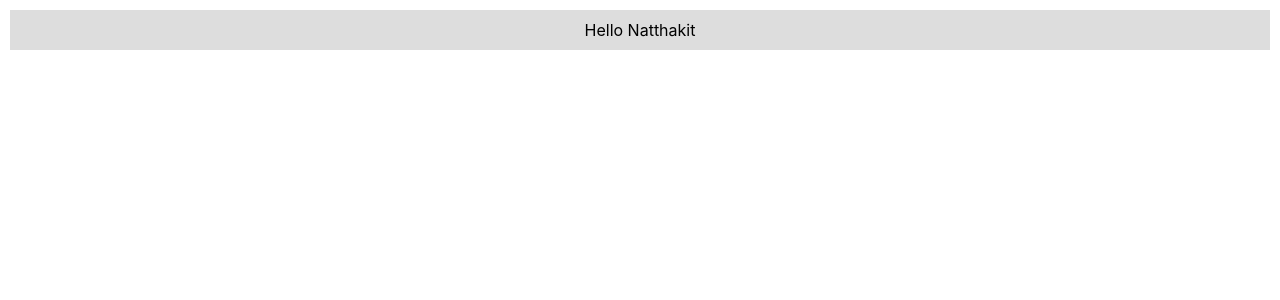
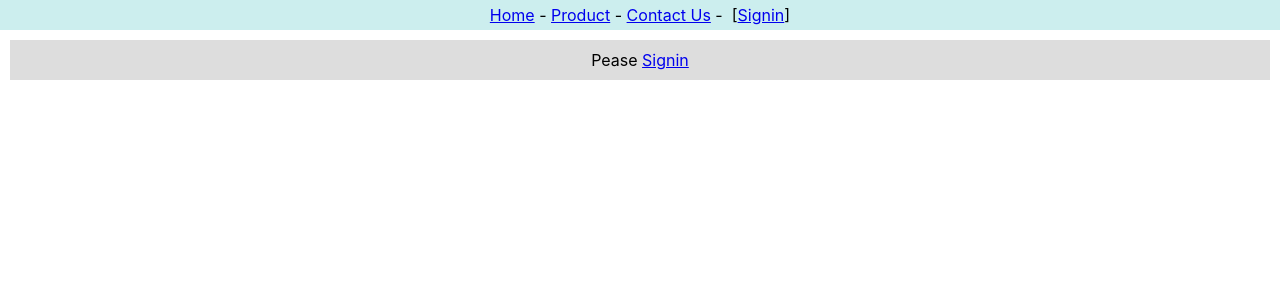
Before and after one commit to pluemkung/app1, a React (Create React App) app: page / in a window 1280 px wide. Shown: the top 300 px of the page. Built offline with nearby package versions, Linux system fonts and the light colour scheme.

Commit message:
content2 and header2

```diff
--- a/src/App.js
+++ b/src/App.js
@@ -1,11 +1,16 @@
 import React from 'react';
 import { userContext } from './context';
-import Content from './context-content';
+import Content2 from './context-content2';
+import Header2 from './context-header2';
+
+
 
 export default function App(){
+  let [user,setUser] = React.useState('')
   return (
-    <userContext.Provider value={'Natthakit'}>
-      <Content/>
+    <userContext.Provider value={[user,setUser]}>
+      <Header2/>
+      <Content2/>
     </userContext.Provider>
   )
 }
--- /dev/null
+++ b/src/context-content2.js
@@ -0,0 +1,29 @@
+    import React from 'react'
+    import { userContext } from './context'
+
+    export default function Content2(){
+        let [user,setUser] = React.useContext(userContext)
+
+        const contextStyle = {
+            backgroundColor:'#ddd',
+            textAlign:'center',
+            margin:10,
+            padding:10
+        }
+            const onClickSignin = (event) => {
+                event.preventDefault()
+                setUser('Tom Jerry')
+            }
+
+        return (
+            <div style= {contextStyle}>
+                {/* Hello {user} */}
+                {
+                    (user)
+                            ? <span>Hello {user}</span>
+                            : <span>Pease <a href=" " onClick={onClickSignin}>Signin</a></span >
+                }
+            </div>
+        )
+
+    }
--- /dev/null
+++ b/src/context-header2.js
@@ -0,0 +1,35 @@
+import React from 'react'
+import { userContext } from './context'
+
+export default class Header2 extends React.Component {
+    static contextType = userContext
+
+    render() {
+        const [user,setUser] = this.context
+        const headerStyle = {
+            backgroundColor: '#cee',
+            textAlign: 'center',
+            padding: 5
+        }
+        const onClickSignout = (event) => {
+            event.preventDefault()
+            setUser('')
+        }
+        const onClickSignin = (event) => {
+            event.preventDefault()
+            setUser('Tom Jerry')
+        }
+        return (
+            <div style={headerStyle}>
+                <a href=" ">Home</a>&nbsp;-&nbsp;
+                <a href=" ">Product</a>&nbsp;-&nbsp;
+                <a href=" ">Contact Us</a>&nbsp;-&nbsp;&nbsp;
+                {
+                    (user)
+                        ? <span>[{user}&nbsp;:&nbsp;<a href=" " onClick={onClickSignout}>Signout</a>]</span>
+                        : <span>[<a href=" " onClick={onClickSignin}>Signin</a>]</span >
+                }
+            </div>
+        )
+    }
+}
--- a/src/context.js
+++ b/src/context.js
@@ -1,2 +1,3 @@
 import React,{createContext} from "react";
+
 export const userContext = createContext()
```
